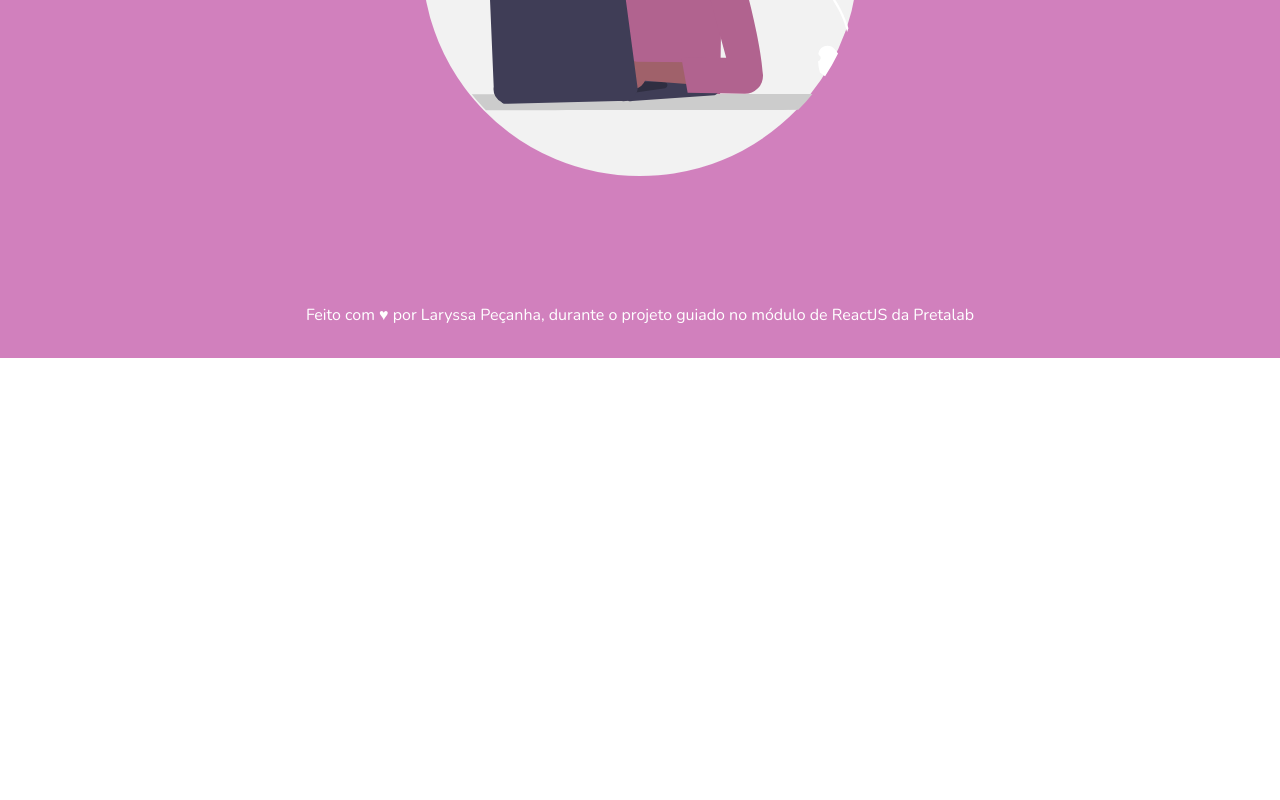
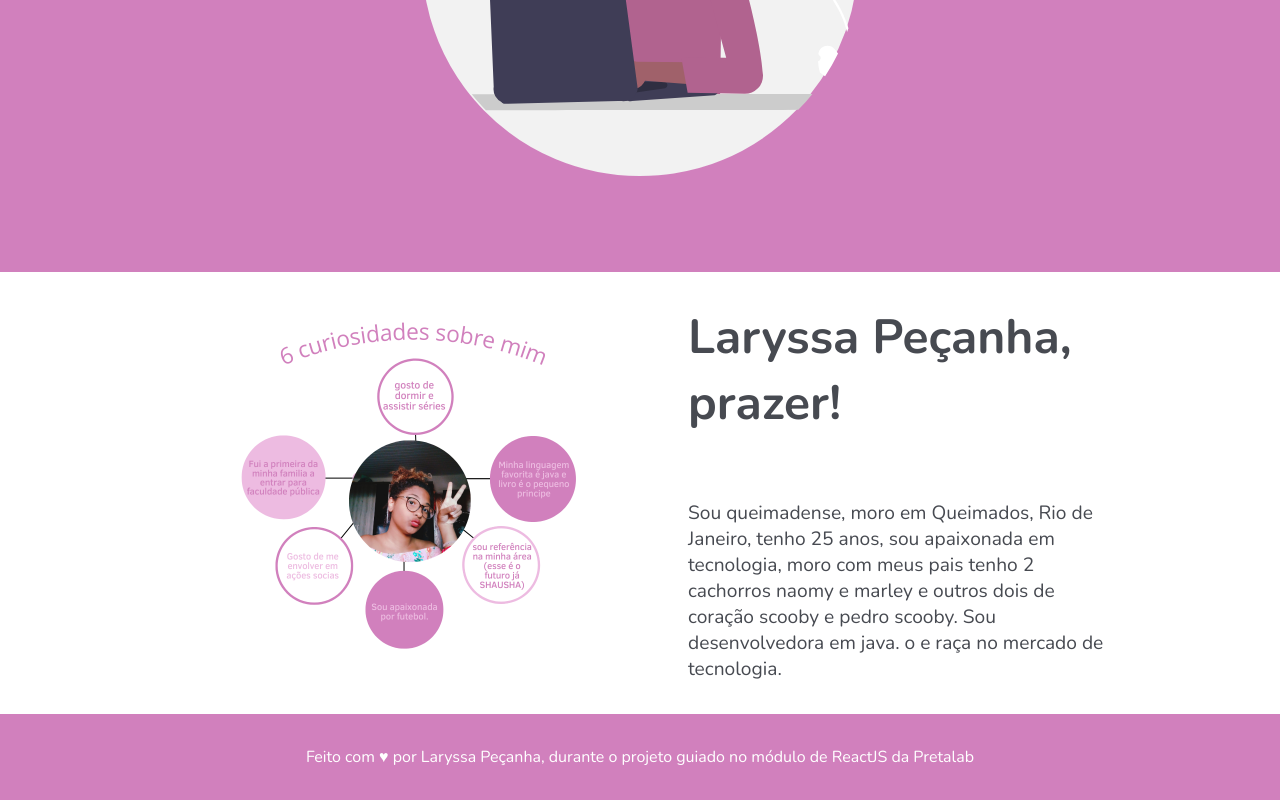
Before and after one commit to laryscampark/pretalab-react, a React (Vite) app in the folder projeto-final-laryssa/: page /sobre in a window 1280 px wide. Shown: the part 603-1403 px from the top of the page. Before the commit the page ends 961 px from the top, so only its background shows below. Built offline with nearby package versions, Linux system fonts and the light colour scheme.

Commit message:
atualização da página sobre

```diff
--- a/projeto-final-laryssa/src/pages/Portifolio.jsx
+++ b/projeto-final-laryssa/src/pages/Portifolio.jsx
@@ -1,4 +1,5 @@
 import { Header } from "../components/Header";
+import portifolioImg from '../assets/portifolio.svg'
 
 export function Portifolio() {
     return (
--- a/projeto-final-laryssa/src/pages/Sobre.jsx
+++ b/projeto-final-laryssa/src/pages/Sobre.jsx
@@ -1,10 +1,20 @@
 import { Header } from '../components/Header'
 import sobreImg from '../assets/sobre.svg'
+import laryImg from '../assets/lary.png'
+import styles from '../styles/pages/sobre.module.css'
 
 export function Sobre() {
     return (
         <>
             <Header text="Minha história" image={sobreImg}/>
+            <div class={styles.sobreContainer}>
+                <img class={styles.bioImage} src={laryImg}/>
+                <div class={styles.bioContainer}>
+                    <h2 class={styles.bioTitle}>Laryssa Peçanha, prazer!</h2>
+                    <p class={styles.bioText }>Sou queimadense, moro em Queimados, Rio de Janeiro, tenho 25 anos, sou apaixonada em tecnologia, moro com meus pais tenho 2 cachorros naomy e marley e outros dois de coração scooby e pedro scooby. Sou desenvolvedora em java. o e raça no mercado de tecnologia.
+                    </p>
+                </div>
+            </div>
         </>
     )
 }
--- /dev/null
+++ b/projeto-final-laryssa/src/styles/pages/sobre.module.css
@@ -0,0 +1,35 @@
+.sobreContainer {
+    display: flex;
+    justify-content: center;
+    align-items: center;
+}
+
+.bioImage{
+    width: 40%;
+}
+
+.bioContainer {
+    width: 30rem;
+}
+
+.bioTitle {
+    font-size: 3rem;
+    padding: 2rem;
+    color: #474a51;
+}
+
+.bioText {
+    padding: 2rem;
+    font-size: 1.2rem;
+    color: #474a51;
+}
+
+@media (max-width: 765px){
+    .sobreContainer{
+        display:flex;
+        flex-direction:column
+    }
+    .bioImage{
+        width:100%
+    }
+}
```
Also changed, not shown: projeto-final-laryssa/src/assets/lary.png (added).
